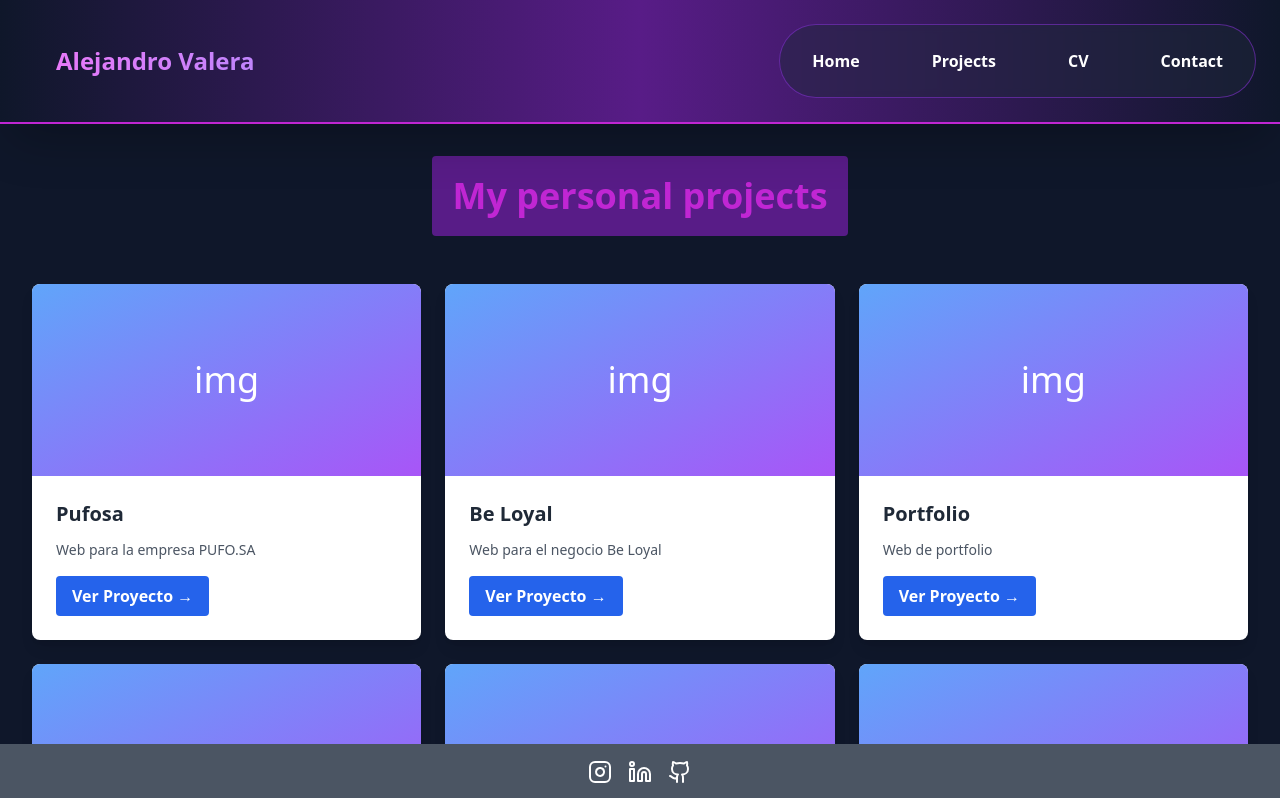
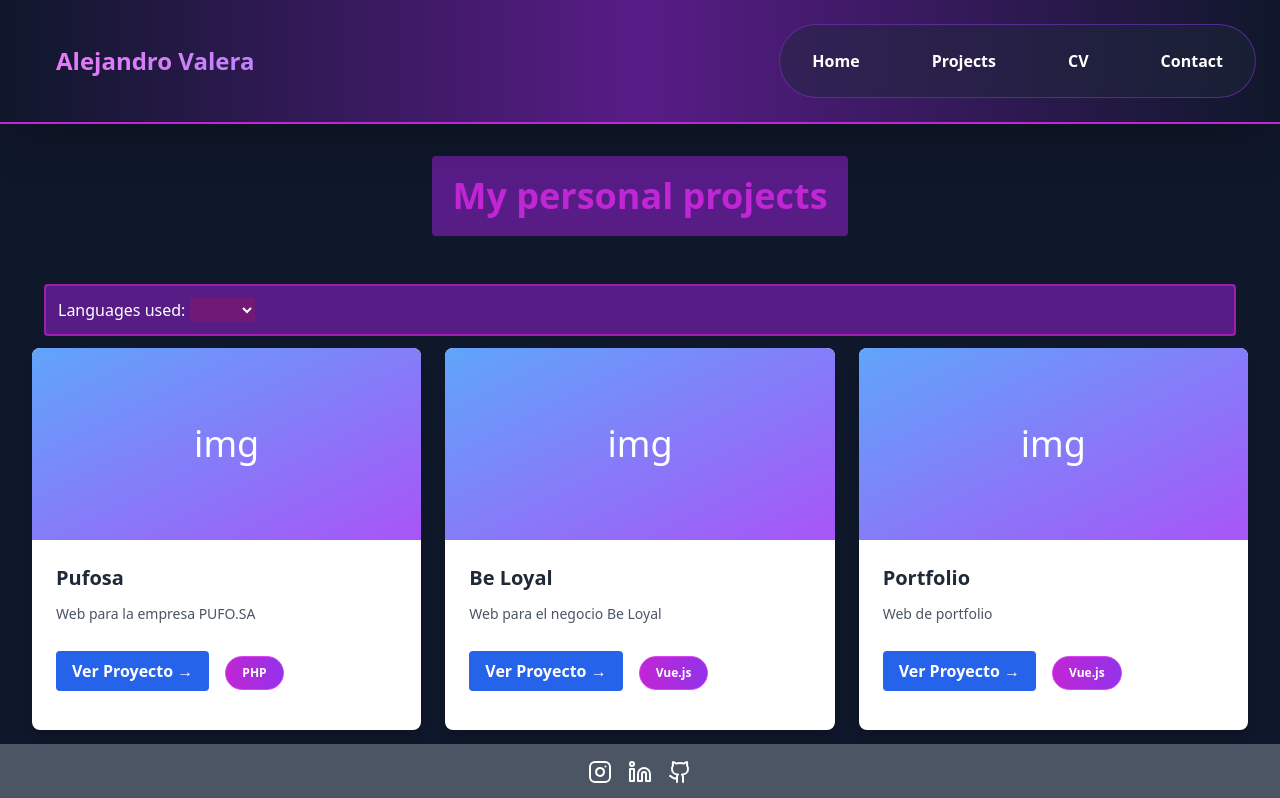
Before and after one commit to AValeraP/PruebaTecnica, a Nuxt app: page /projects in a window 1280 px wide. Shown: the top 798 px of the page. Built offline with nearby package versions, Linux system fonts and the light colour scheme.

Commit message:
feat(issue25): added a menu to choose the language used on the project and added a language label on the projects

```diff
--- a/app/components/Projects/ProjectCard.vue
+++ b/app/components/Projects/ProjectCard.vue
@@ -2,6 +2,7 @@
 import { projects } from '~/data/mocksProjectCards'
 interface ProjectProp{
     image?: string,
+    language: string,
     title: string,
     description: string,
     link: string,
@@ -9,6 +10,7 @@ interface ProjectProp{
 
 const props = withDefaults(defineProps<ProjectProp>(), {
     image: 'img',
+    language: 'Project language',
     title: 'Project title',
     description: 'Project description',
     link: 'Project link',
@@ -36,6 +38,9 @@ const props = withDefaults(defineProps<ProjectProp>(), {
                 Ver Proyecto →
             </a>
 
+            <div class="inline-block m-4 text-white font-semibold bg-gradient-to-r from-fuchsia-600 to-purple-600 hover:from-fuchsia-500 hover:to-purple-500 border border-fuchsia-500 rounded-full px-4 py-2 text-xs whitespace-nowrap cursor-pointer transition-all duration-200 transform hover:scale-105">
+                <p>{{ props.language }}</p>
+            </div>
         </div>
     </div>
 </template>
--- a/app/components/Projects/ProjectCardView.vue
+++ b/app/components/Projects/ProjectCardView.vue
@@ -6,11 +6,23 @@ import ProjectCard from './ProjectCard.vue';
 <template>
     <div class="p-8 max-w-7xl mx-auto">
         <h2 class="w-fit text-4xl rounded m-auto p-5 mb-12 text-center bg-purple-900 text-fuchsia-600 font-extrabold">My personal projects </h2>
+
+        <div class="filter-group border-2 border-fuchsia-700 rounded bg-purple-900 text-white m-3 p-3">
+            <label for="techs">Languages used: </label>
+            <select class="bg-fuchsia-900 rounded" id="techs" v-model="techUsed">
+                <option value="all">All</option>
+                <option value="php">PHP</option>
+                <option value="php">Vue.js</option>
+                <option value="php">Java</option>
+            </select>
+
+        </div>
         <div class="grid grid-cols-1 md:grid-cols-2 lg:grid-cols-3 gap-6">
             <ProjectCard
                 v-for="(project, index) in projects"
                 :key="index"
                 :title="project.title"
+                :language="project.language"
                 :image="project.image"
                 :description="project.description"
                 :link="project.link"
```
